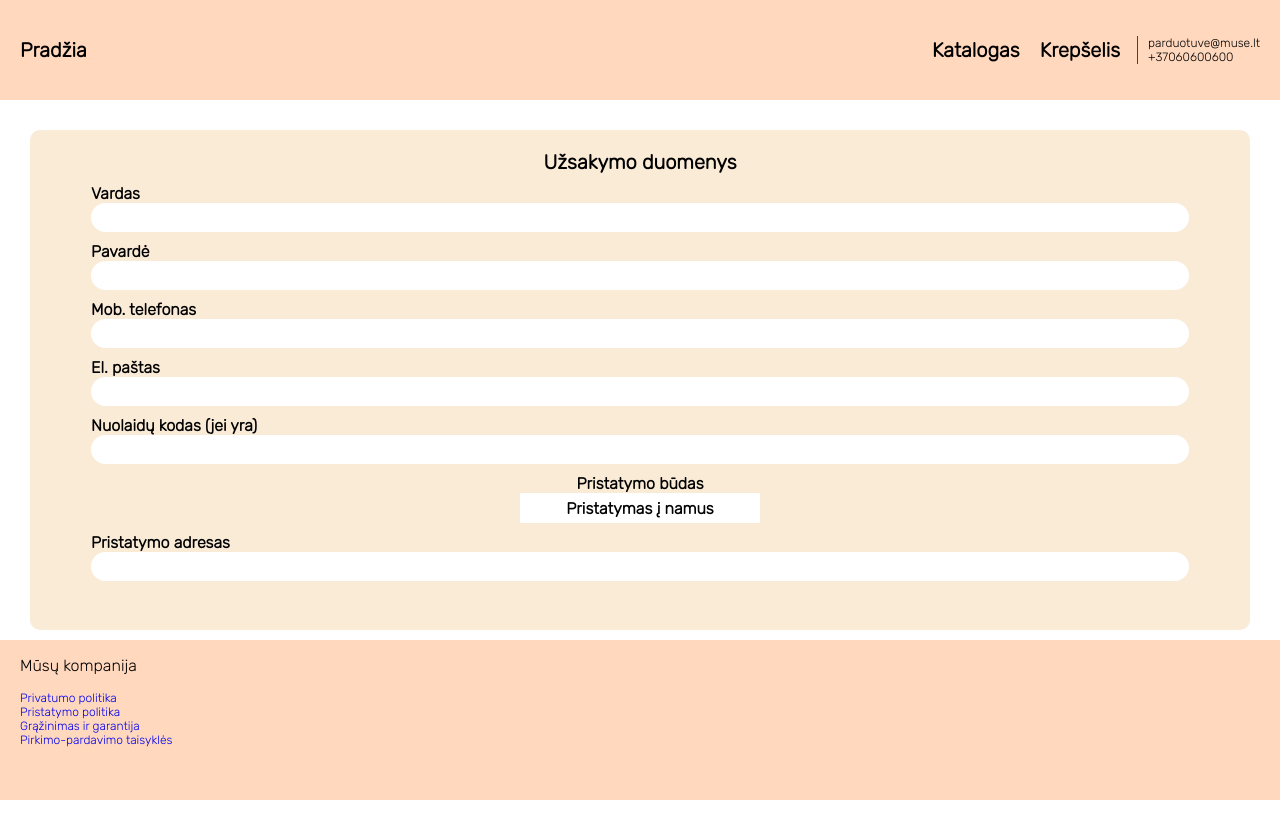
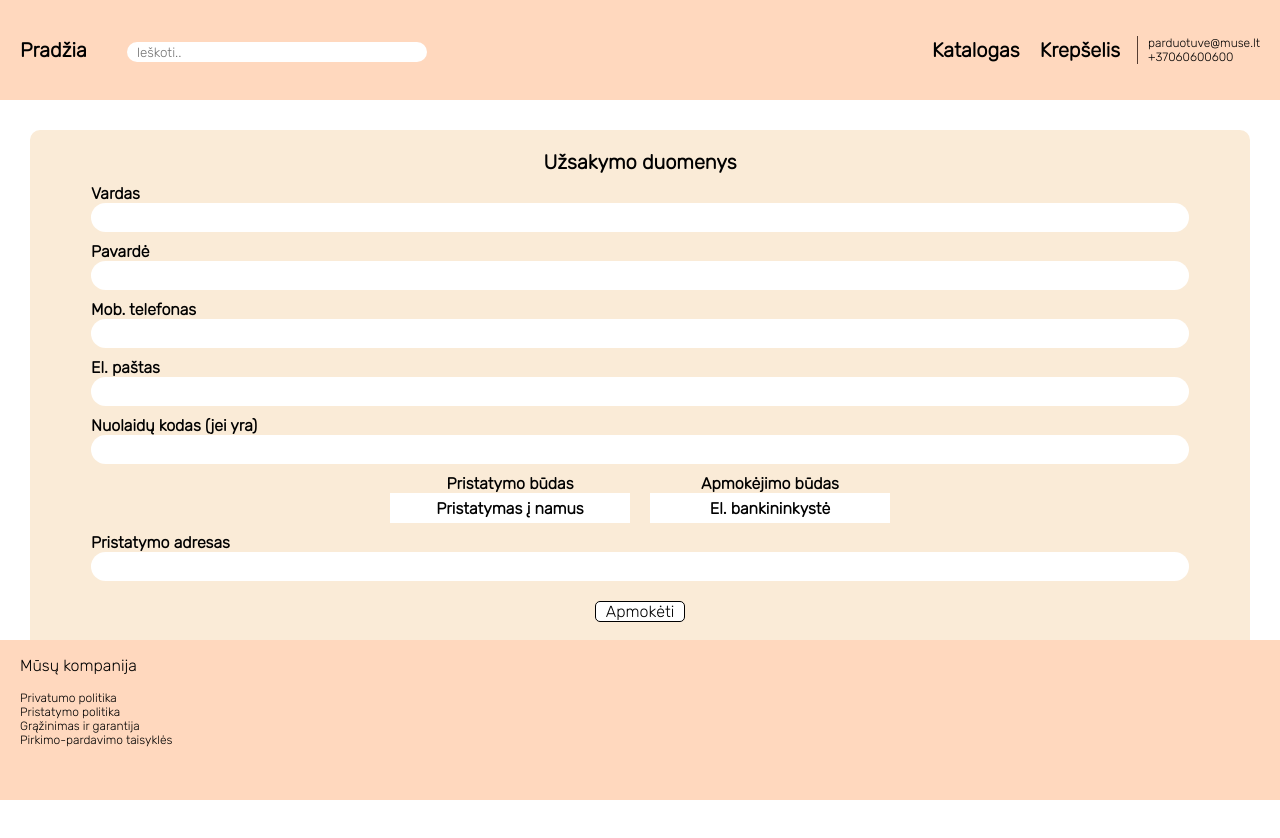
Before and after one commit to zudoki0/dailes, a React (Create React App) app: page /order in a window 1280 px wide. Shown: the top 838 px of the page. Built offline with nearby package versions, Linux system fonts and the light colour scheme.

Commit message:
add payment and search bar

```diff
--- a/src/components/Footer.tsx
+++ b/src/components/Footer.tsx
@@ -29,7 +29,7 @@ const Footer = () => {
         Nav.map((item) => (
             <div>
                 <Link to={item.path}>
-                    <span>
+                    <span className='links'>
                         {item.display}
                     </span>
                 </Link>
--- a/src/components/Header.tsx
+++ b/src/components/Header.tsx
@@ -1,8 +1,24 @@
-import React from 'react'
+import React, { useState } from 'react'
 import { Link } from 'react-router-dom'
 import '../styles/header.css'
+import { products } from '../assets/data';
 
 const Header = () => {
+    const [text, setText] = useState('');
+    const [isTyping, setIsTyping] = useState(false);
+
+    let prod = products;
+    prod = prod.filter((item) => {
+        let temp = item.title.toLowerCase();
+        return temp.includes(text);
+    })
+
+    const handleTextChange = (event:any) => {
+        event.preventDefault();
+        const value = event.target.value;
+        setText(value.toLowerCase());
+    };
+
   return (
     <div className = "header">
         <div className="header-home">
@@ -11,6 +27,19 @@ const Header = () => {
                 Pradžia
                 </div>
             </Link>
+            <div className='search-bar-container'>
+                <input className='search-bar' type="text" placeholder="Ieškoti.." onChange={handleTextChange}/>
+                {
+                    isTyping ? <div className='search-content-container'>
+                    {
+                        prod.map((item, index) => (
+                            <div className='search-content'>{item.title}</div>
+                        ))
+                    }
+
+                    </div> : ''
+                }
+            </div>
             <div className='header-links'>
                 <Link to='/catalogue'>
                     <div className='links'>
--- a/src/pages/Order.tsx
+++ b/src/pages/Order.tsx
@@ -3,13 +3,19 @@ import { store } from '../redux/store'
 import OrderData from '../components/OrderData';
 import { product } from '../interfaces/interfaces';
 import '../styles/order.css'
+import { Link } from 'react-router-dom';
 
 const Order = () => {
   const [delivery, setDelivery] = useState('Pristatymas į namus');
+  const [payment, setPayment] = useState('El. bankininkystė');
   const products = store.getState().cart;
 
   const changeDelivery = (item: string) => {
     setDelivery(item);
+  }
+
+  const changePayment = (item: string) => {
+    setPayment(item);
   }
 
   return (
@@ -33,8 +39,27 @@ const Order = () => {
             </div>
           </div>
         </div>
+        <div className="dropdown2">
+        <div className='input-container-2'>Apmokėjimo būdas</div>
+          <button className="dropbtn2">{payment}</button>
+          <div className="dropdown-content2">
+            <div onClick={() => changePayment('El. bankininkystė')}>
+            El. bankininkystė
+            </div>
+            <div onClick={() => changePayment('Bankinė kortelė')}>
+            Bankinė kortelė
+            </div>
+          </div>
+        </div>
         {
           delivery === 'Pristatymas į namus' ? <div className='input-container'>Pristatymo adresas<input className='input-bar'></input></div> : <div className='input-container-3'>Parduotuvė yra Savanorių pr. 16, Vilnius</div>      }
+
+        <div className='pay-button-container'>
+          <Link to='payment'>
+            <button className='pay-button'>Apmokėti</button>
+          </Link>
+        </div>
+
       </div>
       <div className='item-total'> Iš viso prekių: {products.totalAmount} vnt. </div>
       <div className='item-total'>  Iš viso kaina: {Math.abs(products.totalPrice).toFixed(2)} € </div>
--- /dev/null
+++ b/src/pages/Payment.tsx
@@ -0,0 +1,13 @@
+import React from 'react'
+
+const Payment = () => {
+  return (
+    <div className='payment'>Ačiū, kad pirkote!
+    <div>
+    😊
+    </div>
+    </div>
+  )
+}
+
+export default Payment
--- a/src/routes/Rounting.tsx
+++ b/src/routes/Rounting.tsx
@@ -5,6 +5,7 @@ import Catalogue from '../pages/Catalogue'
 import Cart from '../pages/Cart'
 import Product from '../pages/Product'
 import Order from '../pages/Order'
+import Payment from '../pages/Payment'
 
 const Rounting = () => {
   return (
@@ -16,6 +17,7 @@ const Rounting = () => {
           <Route path="/catalogue" element={<Catalogue/>}></Route>
           <Route path="/cart" element={<Cart/>}></Route>
           <Route path="/order" element={<Order/>}></Route>
+          <Route path="/order/payment" element={<Payment/>}></Route>
       </Routes>
   )
 }
--- a/src/styles/base.css
+++ b/src/styles/base.css
@@ -16,3 +16,15 @@ html {
 body {
     font-family: "Rubik", sans-serif;
 }
+
+.payment {
+    margin-top: 20px;
+    font-size: 60px;
+    font-weight: bold;
+    min-height: 240px;
+    text-align: center;
+    background-color: antiquewhite;
+    margin-left: 30%;
+    margin-right: 30%;
+    border-radius: 30px;
+}
--- a/src/styles/catalogue.css
+++ b/src/styles/catalogue.css
@@ -36,14 +36,14 @@
     position: absolute;
     font-size: 16px;
     font-weight: bold;
-    margin-left: 810px;
+    margin-left: 500px;
     margin-top: 10px;
 }
 
 .range-slider {
     width: 400px;
     position: absolute;
-    margin-left: 600px;
+    margin-left: 300px;
 }
 
 .slider-min {
--- a/src/styles/header.css
+++ b/src/styles/header.css
@@ -37,3 +37,32 @@
 .links {
     color: black;
 }
+
+.search-bar-container {
+    margin-left: 40px;
+}
+
+
+.search-bar {
+    font-family: "Rubik", sans-serif;
+    min-height: 20px;
+    width: 300px;
+    border-radius: 30px;
+    border: 0px;
+    padding-left: 10px;
+    padding-right: 10px;
+    position: relative;
+}
+
+.search-content-container {
+    margin-right: 10px;
+    margin-left: 10px;
+    font-size: 16px;
+    display: block;
+    position: absolute;
+    background-color: #ffffff;
+    padding-left: 2px;
+    min-width: 280px;
+    z-index: 1;
+    font-family: "Rubik", sans-serif;
+}
--- a/src/styles/order.css
+++ b/src/styles/order.css
@@ -44,7 +44,7 @@
     text-align: center;
     font-weight: bold;
     margin: 30px;
-    height: 500px;
+    height: 520px;
     padding-top: 20px;
     padding-bottom: 20px;
     border-radius: 10px;
@@ -52,6 +52,8 @@
 }
 
 .dropbtn2 {
+    margin-right: 10px;
+    margin-left: 10px;
     width: 240px;
     height: 30px;
     font-weight: bold;
@@ -68,6 +70,8 @@
 }
 
 .dropdown-content2 {
+    margin-right: 10px;
+    margin-left: 10px;
     display: none;
     position: absolute;
     background-color: #f1f1f1;
@@ -98,3 +102,15 @@
 .product-total-container {
     margin-bottom: 180px;
 }
+
+.pay-button {
+    margin-top: 20px;
+    background-color: white;
+    border: solid 1px;
+    border-radius: 5px;
+    font-size: 16px;
+    text-align: center;
+    font-family: "Rubik", sans-serif;
+    padding-left: 10px;
+    padding-right: 10px;
+}
```
